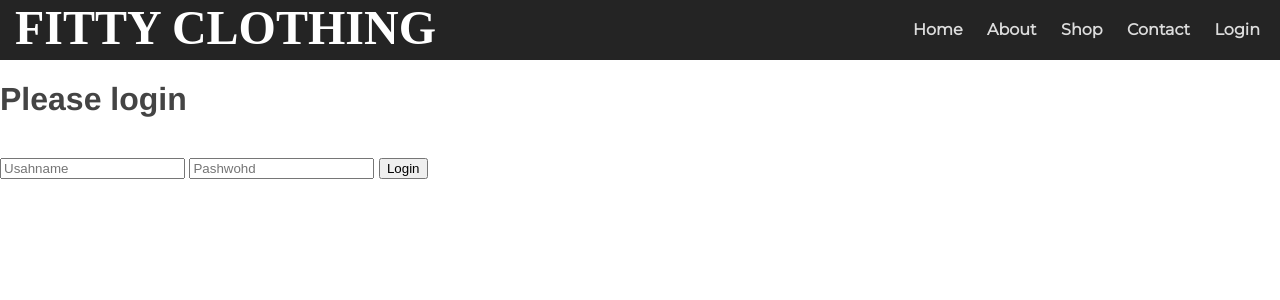
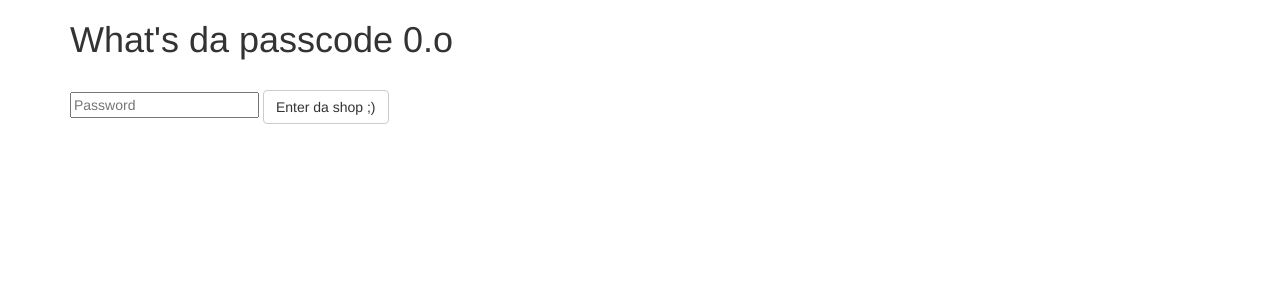
Before and after one commit to daybeedoo/fittyclothing, a Flask app: page /login in a window 1280 px wide. Shown: the top 300 px of the page. Run offline with Flask 2, Linux system fonts and the light colour scheme; some libraries are stand-ins or nearby versions; some web fonts are replaced.

Commit message:
Passcode Protected

```diff
--- a/app/main.py
+++ b/app/main.py
@@ -1,33 +1,47 @@
-from flask import Flask, render_template, redirect, url_for, request
-# from flask_login import current_user, loginppi_user, logout_user
+from flask import Flask, render_template, redirect, url_for, request, session, flash
+import os
 
 app = Flask(__name__)
 
-@app.route('/')
+@app.route('/', methods=['GET', 'POST'])
 def home():
-    return render_template('home.html')
+    if not session.get('logged_in'):
+        return redirect(url_for('login'))
+    else:
+        return render_template('home.html')
 
 @app.route('/about')
 def about():
-    return render_template('about.html')
+    if not session.get('logged_in'):
+        return redirect(url_for('login'))
+    else:
+        return render_template('about.html')
 
 @app.route('/shop')
 def shop():
-    return render_template('shop.html')
+    if not session.get('logged_in'):
+        return redirect(url_for('login'))
+    else:
+        return render_template('shop.html')
 
 @app.route('/contact')
 def contact():
-    return render_template('contact.html')
+    if not session.get('logged_in'):
+        return redirect(url_for('login'))
+    else:
+        return render_template('contact.html')
 
-@app.route('/login', methods=['GET', 'POST'])
+@app.route('/login', methods=['GET','POST'])
 def login():
-    error = None
     if request.method == 'POST':
-        if request.form['username'] != 'admin' or request.form['password'] != 'admin':
-            error = 'Invalid Credentials. Please try again.'
+        if request.form['password'] != 'admin':
+            flash('Invalid Credentials. Please try again.')
+            return redirect(url_for('login'))
         else:
+            session['logged_in'] = True
             return redirect(url_for('home'))
-    return render_template('login.html', error=error)
+    return render_template('login.html')
 
 if __name__=='__main__':
+    app.secret_key = os.urandom(12)
     app.run(debug=True)
--- a/app/templates/layout.html
+++ b/app/templates/layout.html
@@ -22,7 +22,6 @@
               </div>
             </div>
             <li><a href="{{ url_for('contact') }}">Contact</a></li>
-            <li><a href="{{ url_for('login') }}">Login</a></li>
           </ul>
         </nav></strong>
       </div>
--- a/app/templates/login.html
+++ b/app/templates/login.html
@@ -1,17 +1,21 @@
-{% extends "layout.html" %}
-{% block content %}
+<html>
+  <head>
+    <title>Flask Intro - login page</title>
+    <meta name="viewport" content="width=device-width, initial-scale=1.0">
+    <link href="static/bootstrap.min.css" rel="stylesheet" media="screen">
+  </head>
+  <body>
     <div class="container">
-      <h1>Please login</h1>
+      <h1>What's da passcode 0.o</h1>
       <br>
       <form action="" method="post">
-        <input type="text" placeholder="Usahname" name="username" value="{{
-          request.form.username }}">
-         <input type="password" placeholder="Pashwohd" name="password" value="{{
+         <input type="password" placeholder="Password" name="password" value="{{
           request.form.password }}">
-        <input class="btn btn-default" type="submit" value="Login">
+        <input class="btn btn-default" type="submit" value="Enter da shop ;)">
       </form>
       {% if error %}
         <p class="error"><strong>Error:</strong> {{ error }}
       {% endif %}
     </div>
-{% endblock %}
+  </body>
+</html>
```
Also changed, not shown: app/templates/contact.html (+1 -1 lines).
